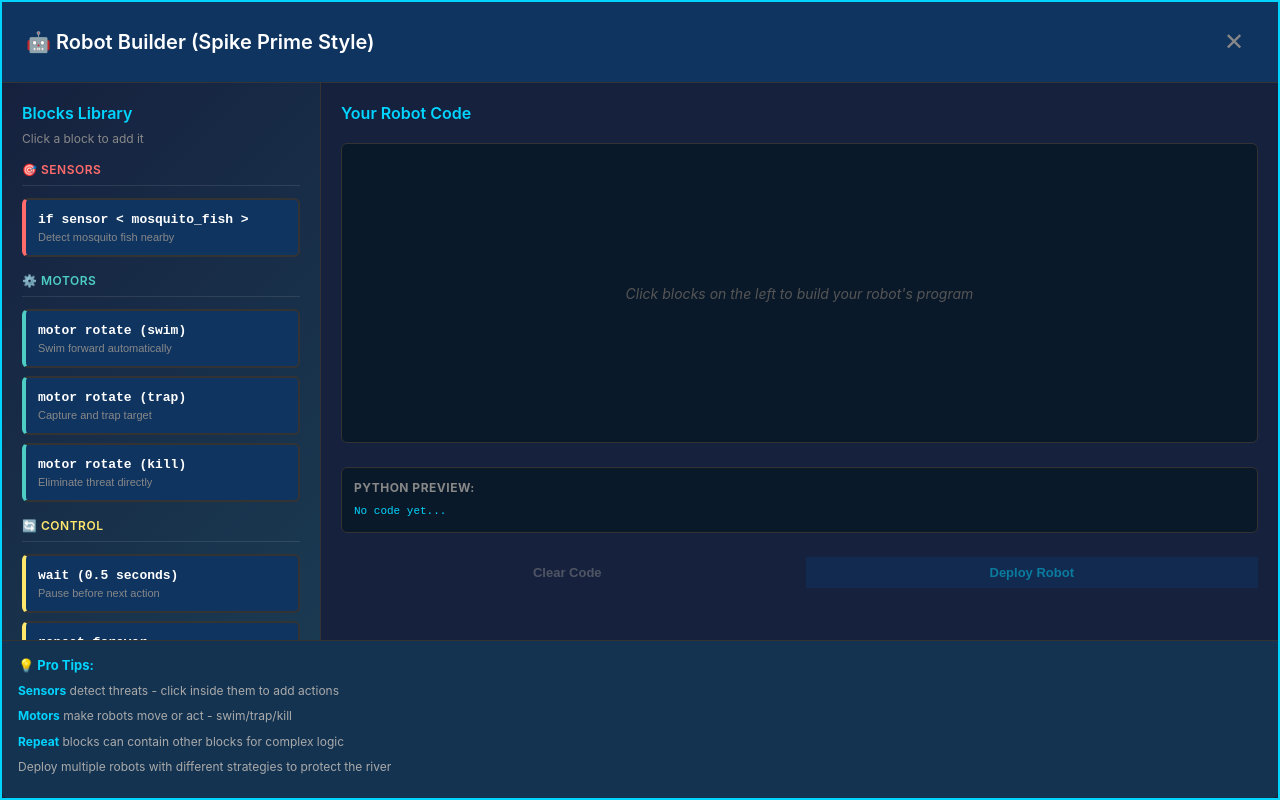
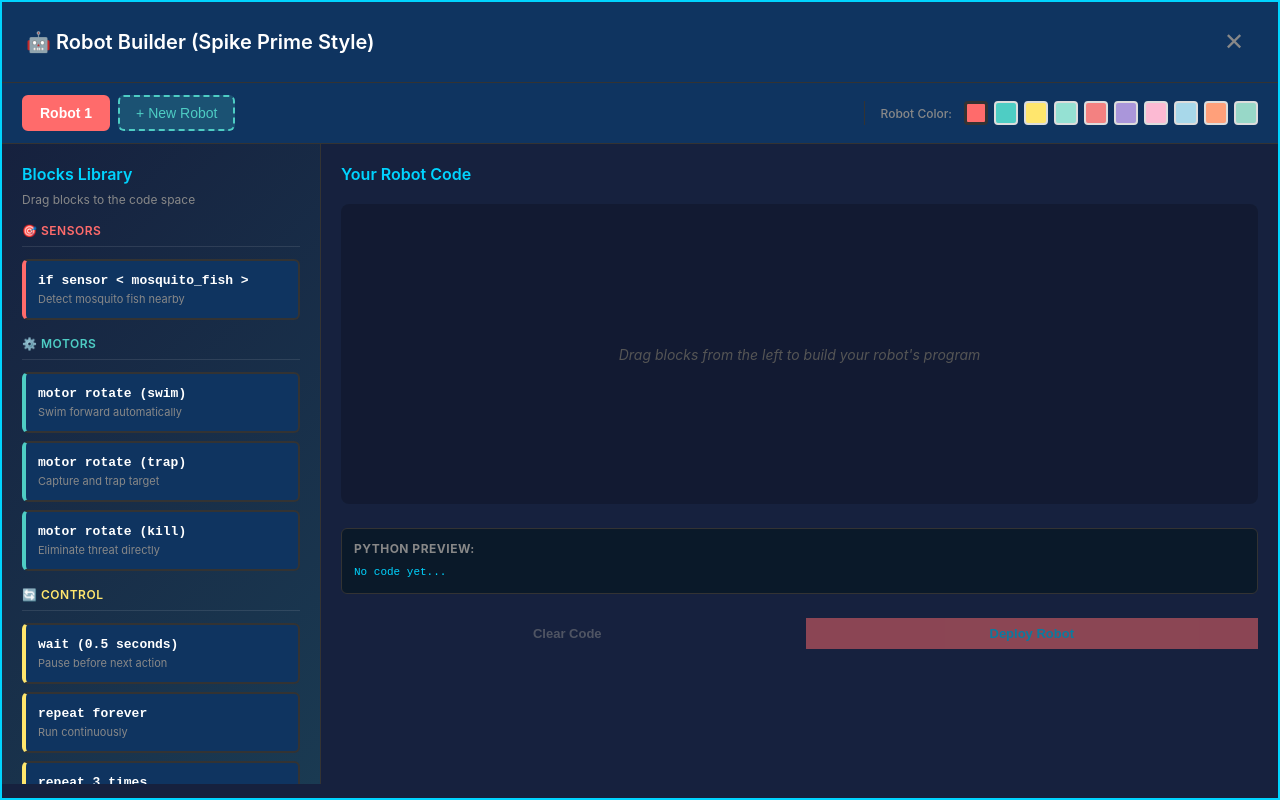
Before and after one commit to jamcodehub/RiverEcoSystem, a React (Vite) app: page / in a window 1280 px wide. Both pictures are taken after a click on the button "🤖 Build Robot". Built offline with nearby package versions, Linux system fonts and the light colour scheme.

Commit message:
big RobotBuilder update

```diff
--- a/src/App.css
+++ b/src/App.css
@@ -519,7 +519,7 @@ body {
   grid-template-columns: 1fr 1fr;
   flex: 1;
   overflow: hidden;
-  max-height: calc(90vh - 80px);
+  max-height: calc(100vh - 160px);
   gap: 0;
 }
 
@@ -809,6 +809,155 @@ body {
   color: #00d4ff;
 }
 
+/* ============ Robot Tabs ============ */
+.robot-tabs {
+  background: #0f3460;
+  border-bottom: 1px solid #333;
+  padding: 12px 20px;
+  display: flex;
+  justify-content: space-between;
+  align-items: center;
+  gap: 16px;
+  flex-wrap: wrap;
+}
+
+.tabs-container {
+  display: flex;
+  gap: 8px;
+  align-items: center;
+  flex-wrap: wrap;
+}
+
+.robot-tab {
+  display: flex;
+  align-items: center;
+  gap: 4px;
+  border: 2px solid;
+  border-radius: 6px;
+  overflow: hidden;
+  transition: all 0.2s;
+}
+
+.tab-button {
+  background: none;
+  border: none;
+  padding: 8px 16px;
+  cursor: pointer;
+  font-size: 14px;
+  font-weight: 500;
+  transition: all 0.2s;
+  white-space: nowrap;
+}
+
+.robot-tab.active .tab-button {
+  font-weight: 600;
+}
+
+.robot-tab:not(.active) {
+  background: rgba(255, 255, 255, 0.05);
+}
+
+.robot-tab:not(.active) .tab-button {
+  opacity: 0.7;
+}
+
+.robot-tab:not(.active) .tab-button:hover {
+  opacity: 1;
+}
+
+.tab-delete {
+  background: rgba(255, 0, 0, 0.2);
+  border: none;
+  color: #ff4444;
+  width: 24px;
+  height: 24px;
+  border-radius: 3px;
+  cursor: pointer;
+  display: flex;
+  align-items: center;
+  justify-content: center;
+  transition: all 0.2s;
+  font-size: 14px;
+  margin-right: 4px;
+}
+
+.tab-delete:hover {
+  background: rgba(255, 0, 0, 0.4);
+}
+
+.btn-new-robot {
+  background: rgba(78, 205, 196, 0.2);
+  border: 2px dashed #4ecdc4;
+  color: #4ecdc4;
+  padding: 8px 16px;
+  border-radius: 6px;
+  cursor: pointer;
+  font-size: 14px;
+  font-weight: 500;
+  transition: all 0.2s;
+  white-space: nowrap;
+}
+
+.btn-new-robot:hover {
+  background: rgba(78, 205, 196, 0.3);
+}
+
+.robot-settings {
+  display: flex;
+  align-items: center;
+  gap: 12px;
+  padding-left: 16px;
+  border-left: 1px solid #333;
+}
+
+.robot-settings label {
+  font-size: 12px;
+  color: #888;
+  font-weight: 500;
+}
+
+.color-picker {
+  display: flex;
+  gap: 6px;
+  flex-wrap: wrap;
+}
+
+.color-option {
+  width: 24px;
+  height: 24px;
+  border-radius: 4px;
+  cursor: pointer;
+  transition: all 0.2s;
+  border: 2px solid #ddd;
+}
+
+.color-option:hover {
+  transform: scale(1.1);
+}
+
+/* ============ Drag & Drop Styles ============ */
+.block-button {
+  cursor: grab;
+  transition: all 0.2s;
+}
+
+.block-button:active {
+  cursor: grabbing;
+  opacity: 0.8;
+}
+
+.code-workspace {
+  border: 2px dashed transparent;
+  border-radius: 8px;
+  transition: all 0.2s;
+  min-height: 200px;
+  background: rgba(0, 0, 0, 0.2);
+}
+
+.code-workspace:hover {
+  background: rgba(0, 0, 0, 0.3);
+}
+
 /* ============ Scrollbars ============ */
 ::-webkit-scrollbar {
   width: 8px;
@@ -844,7 +993,7 @@ body {
 .fullscreen-layout {
   grid-template-columns: 25% 1fr;
   flex: 1;
-  max-height: calc(100vh - 80px);
+  max-height: calc(100vh - 160px);
   gap: 0;
 }
 
--- a/src/App.jsx
+++ b/src/App.jsx
@@ -522,7 +522,7 @@ function App() {
     setIsPaused(false);
   };
 
-  const deployRobot = (code) => {
+  const deployRobot = (code, color = '#4ECDC4') => {
     if (code.length === 0) {
       alert('Build a robot with at least one code block!');
       return;
@@ -537,6 +537,7 @@ function App() {
       code: code,
       age: 0,
       alive: true,
+      color: color,
     };
     setRobots(prev => [...prev, newRobot]);
     setTelemetry(prev => ({ ...prev, totalRobotsDeployed: prev.totalRobotsDeployed + 1 }));
--- a/src/components/EcosystemCanvas.jsx
+++ b/src/components/EcosystemCanvas.jsx
@@ -197,6 +197,7 @@ const EcosystemCanvas = ({ creatures, robots }) => {
       const huntSpeed = robot.huntingSpeed || 0;
       const maxSpeed = 4;
       const speedRatio = Math.min(huntSpeed / maxSpeed, 1);
+      const robotColor = robot.color || '#f39c12';
 
       // Hunting glow indicator
       if (speedRatio > 0.3) {
@@ -209,11 +210,11 @@ const EcosystemCanvas = ({ creatures, robots }) => {
       }
 
       // Robot body
-      ctx.fillStyle = '#f39c12';
+      ctx.fillStyle = robotColor;
       ctx.fillRect(x - 8, y - 8, 16, 16);
 
       // Speed indicator - color changes with speed
-      const speedColor = speedRatio > 0.7 ? '#ff4444' : speedRatio > 0.3 ? '#ffaa00' : '#f39c12';
+      const speedColor = speedRatio > 0.7 ? '#ff4444' : speedRatio > 0.3 ? '#ffaa00' : robotColor;
       ctx.strokeStyle = speedColor;
       ctx.lineWidth = 2 + (speedRatio * 2);
       ctx.strokeRect(x - 6, y - 6, 12, 12);
@@ -237,7 +238,6 @@ const EcosystemCanvas = ({ creatures, robots }) => {
     // Draw info text
     ctx.fillStyle = '#333';
     ctx.font = '12px sans-serif';
-    ctx.fillText('Drag to view • Space to pause', 10, height - 10);
   }, [creatures, robots, canvasSize]);
 
   return (
--- a/src/components/RobotBuilder.jsx
+++ b/src/components/RobotBuilder.jsx
@@ -62,34 +62,87 @@ const AVAILABLE_BLOCKS = [
   },
 ];
 
+const ROBOT_COLORS = [
+  '#FF6B6B', '#4ECDC4', '#FFE66D', '#95E1D3', '#F38181',
+  '#AA96DA', '#FCBAD3', '#A8D8EA', '#FFA07A', '#98D8C8'
+];
+
 const RobotBuilder = ({ onDeploy, onClose, selectedCode, setSelectedCode }) => {
+  const [robots, setRobots] = useState([
+    { id: 1, name: 'Robot 1', code: [], color: ROBOT_COLORS[0] }
+  ]);
+  const [activeRobotId, setActiveRobotId] = useState(1);
   const [draggedBlock, setDraggedBlock] = useState(null);
 
+  const activeRobot = robots.find(r => r.id === activeRobotId);
+
+  const createNewRobot = () => {
+    const newId = Math.max(...robots.map(r => r.id), 0) + 1;
+    const newRobot = {
+      id: newId,
+      name: `Robot ${robots.length + 1}`,
+      code: [],
+      color: ROBOT_COLORS[robots.length % ROBOT_COLORS.length]
+    };
+    setRobots([...robots, newRobot]);
+    setActiveRobotId(newId);
+  };
+
+  const deleteRobot = (id) => {
+    if (robots.length === 1) {
+      alert('You must have at least one robot!');
+      return;
+    }
+    const updated = robots.filter(r => r.id !== id);
+    setRobots(updated);
+    setActiveRobotId(updated[0].id);
+  };
+
+  const updateRobotCode = (code) => {
+    setRobots(robots.map(r =>
+      r.id === activeRobotId ? { ...r, code } : r
+    ));
+  };
+
+  const updateRobotColor = (color) => {
+    setRobots(robots.map(r =>
+      r.id === activeRobotId ? { ...r, color } : r
+    ));
+  };
+
   const handleAddBlock = (block) => {
-    setSelectedCode([...selectedCode, { ...block, children: [] }]);
+    if (activeRobot) {
+      updateRobotCode([...activeRobot.code, { ...block, children: [] }]);
+    }
   };
 
   const handleRemoveBlock = (index) => {
-    setSelectedCode(selectedCode.filter((_, i) => i !== index));
+    if (activeRobot) {
+      updateRobotCode(activeRobot.code.filter((_, i) => i !== index));
+    }
   };
 
   const handleAddChildBlock = (parentIndex, block) => {
-    const updated = [...selectedCode];
-    if (!updated[parentIndex].children) {
-      updated[parentIndex].children = [];
+    if (activeRobot) {
+      const updated = [...activeRobot.code];
+      if (!updated[parentIndex].children) {
+        updated[parentIndex].children = [];
+      }
+      updated[parentIndex].children.push({ ...block, children: [] });
+      updateRobotCode(updated);
     }
-    updated[parentIndex].children.push({ ...block, children: [] });
-    setSelectedCode(updated);
   };
 
   const handleRemoveChildBlock = (parentIndex, childIndex) => {
-    const updated = [...selectedCode];
-    updated[parentIndex].children.splice(childIndex, 1);
-    setSelectedCode(updated);
+    if (activeRobot) {
+      const updated = [...activeRobot.code];
+      updated[parentIndex].children.splice(childIndex, 1);
+      updateRobotCode(updated);
+    }
   };
 
   const handleClearCode = () => {
-    setSelectedCode([]);
+    updateRobotCode([]);
   };
 
   const generatePython = (blocks, indent = 0) => {
@@ -104,8 +157,34 @@ const RobotBuilder = ({ onDeploy, onClose, selectedCode, setSelectedCode }) => {
   };
 
   const handleDeploy = () => {
-    const pythonCode = generatePython(selectedCode);
-    onDeploy(pythonCode.split('\n').filter(l => l.trim()));
+    if (!activeRobot) return;
+    const pythonCode = generatePython(activeRobot.code);
+    onDeploy(pythonCode.split('\n').filter(l => l.trim()), activeRobot.color);
+  };
+
+  const handleDragStart = (e, block) => {
+    setDraggedBlock(block);
+  };
+
+  const handleDragOver = (e) => {
+    e.preventDefault();
+    e.currentTarget.style.borderColor = '#4ECDC4';
+    e.currentTarget.style.backgroundColor = 'rgba(78, 205, 196, 0.1)';
+  };
+
+  const handleDragLeave = (e) => {
+    e.currentTarget.style.borderColor = 'transparent';
+    e.currentTarget.style.backgroundColor = 'transparent';
+  };
+
+  const handleDrop = (e) => {
+    e.preventDefault();
+    e.currentTarget.style.borderColor = 'transparent';
+    e.currentTarget.style.backgroundColor = 'transparent';
+    if (draggedBlock) {
+      handleAddBlock(draggedBlock);
+      setDraggedBlock(null);
+    }
   };
 
   const getBlockColor = (category) => {
@@ -183,11 +262,69 @@ const RobotBuilder = ({ onDeploy, onClose, selectedCode, setSelectedCode }) => {
           <button className="close-btn" onClick={onClose}>✕</button>
         </div>
 
+        {/* Robot Tabs */}
+        <div className="robot-tabs">
+          <div className="tabs-container">
+            {robots.map(robot => (
+              <div
+                key={robot.id}
+                className={`robot-tab ${activeRobotId === robot.id ? 'active' : ''}`}
+                style={{
+                  backgroundColor: activeRobotId === robot.id ? robot.color : 'transparent',
+                  borderColor: robot.color
+                }}
+              >
+                <button
+                  className="tab-button"
+                  onClick={() => setActiveRobotId(robot.id)}
+                  style={{
+                    color: activeRobotId === robot.id ? '#fff' : robot.color
+                  }}
+                >
+                  {robot.name}
+                </button>
+                {robots.length > 1 && (
+                  <button
+                    className="tab-delete"
+                    onClick={() => deleteRobot(robot.id)}
+                    title="Delete this robot"
+                  >
+                    ✕
+                  </button>
+                )}
+              </div>
+            ))}
+            <button className="btn-new-robot" onClick={createNewRobot} title="Create new robot">
+              + New Robot
+            </button>
+          </div>
+
+          {activeRobot && (
+            <div className="robot-settings">
+              <label>Robot Color:</label>
+              <div className="color-picker">
+                {ROBOT_COLORS.map(color => (
+                  <button
+                    key={color}
+                    className="color-option"
+                    style={{
+                      backgroundColor: color,
+                      border: activeRobot.color === color ? '3px solid #333' : '2px solid #ddd'
+                    }}
+                    onClick={() => updateRobotColor(color)}
+                    title={`Set to ${color}`}
+                  />
+                ))}
+              </div>
+            </div>
+          )}
+        </div>
+
         <div className="builder-container fullscreen-layout">
           {/* LEFT: Available Blocks */}
           <div className="blocks-panel">
             <h3>Blocks Library</h3>
-            <p className="panel-description">Click a block to add it</p>
+            <p className="panel-description">Drag blocks to the code space</p>
 
             <div className="block-categories">
               {/* Sensor Blocks */}
@@ -197,15 +334,16 @@ const RobotBuilder = ({ onDeploy, onClose, selectedCode, setSelectedCode }) => {
                 </h4>
                 <div className="blocks-list">
                   {AVAILABLE_BLOCKS.filter(b => b.category === 'sensor').map(block => (
-                    <button
+                    <div
                       key={block.id}
                       className="block-button sensor-block"
-                      onClick={() => handleAddBlock(block)}
+                      draggable
+                      onDragStart={(e) => handleDragStart(e, block)}
                       title={block.description}
                     >
                       <div className="block-label">{block.label}</div>
                       <div className="block-desc">{block.description}</div>
-                    </button>
+                    </div>
                   ))}
                 </div>
               </div>
@@ -217,15 +355,16 @@ const RobotBuilder = ({ onDeploy, onClose, selectedCode, setSelectedCode }) => {
                 </h4>
                 <div className="blocks-list">
                   {AVAILABLE_BLOCKS.filter(b => b.category === 'motor').map(block => (
-                    <button
+                    <div
                       key={block.id}
                       className="block-button motor-block"
-                      onClick={() => handleAddBlock(block)}
+                      draggable
+                      onDragStart={(e) => handleDragStart(e, block)}
                       title={block.description}
                     >
                       <div className="block-label">{block.label}</div>
                       <div className="block-desc">{block.description}</div>
-                    </button>
+                    </div>
                   ))}
                 </div>
               </div>
@@ -237,15 +376,16 @@ const RobotBuilder = ({ onDeploy, onClose, selectedCode, setSelectedCode }) => {
                 </h4>
                 <div className="blocks-list">
                   {AVAILABLE_BLOCKS.filter(b => b.category === 'control').map(block => (
-                    <button
+                    <div
                       key={block.id}
                       className="block-button control-block"
-                      onClick={() => handleAddBlock(block)}
+                      draggable
+                      onDragStart={(e) => handleDragStart(e, block)}
                       title={block.description}
                     >
                       <div className="block-label">{block.label}</div>
                       <div className="block-desc">{block.description}</div>
-                    </button>
+                    </div>
                   ))}
                 </div>
               </div>
@@ -256,14 +396,19 @@ const RobotBuilder = ({ onDeploy, onClose, selectedCode, setSelectedCode }) => {
           <div className="code-panel">
             <h3>Your Robot Code</h3>
 
-            <div className="code-workspace">
-              {selectedCode.length === 0 ? (
+            <div
+              className="code-workspace"
+              onDragOver={handleDragOver}
+              onDragLeave={handleDragLeave}
+              onDrop={handleDrop}
+            >
+              {activeRobot && activeRobot.code.length === 0 ? (
                 <div className="empty-workspace">
-                  <p>Click blocks on the left to build your robot's program</p>
+                  <p>Drag blocks from the left to build your robot's program</p>
                 </div>
               ) : (
                 <div className="code-blocks-display">
-                  {selectedCode.map((block, index) => renderCodeBlock(block, index + 1))}
+                  {activeRobot && activeRobot.code.map((block, index) => renderCodeBlock(block, index + 1))}
                 </div>
               )}
             </div>
@@ -272,10 +417,10 @@ const RobotBuilder = ({ onDeploy, onClose, selectedCode, setSelectedCode }) => {
             <div className="code-preview">
               <h4>Python Preview:</h4>
               <pre>
-                {selectedCode.length === 0 ? (
+                {activeRobot && activeRobot.code.length === 0 ? (
                   'No code yet...'
                 ) : (
-                  generatePython(selectedCode).trim()
+                  activeRobot && generatePython(activeRobot.code).trim()
                 )}
               </pre>
             </div>
@@ -285,30 +430,20 @@ const RobotBuilder = ({ onDeploy, onClose, selectedCode, setSelectedCode }) => {
               <button
                 className="btn btn-secondary"
                 onClick={handleClearCode}
-                disabled={selectedCode.length === 0}
+                disabled={!activeRobot || activeRobot.code.length === 0}
               >
                 Clear Code
               </button>
               <button
                 className="btn btn-primary"
                 onClick={handleDeploy}
-                disabled={selectedCode.length === 0}
+                disabled={!activeRobot || activeRobot.code.length === 0}
+                style={{ backgroundColor: activeRobot ? activeRobot.color : '#4ECDC4' }}
               >
                 Deploy Robot
               </button>
             </div>
           </div>
-        </div>
-
-        {/* Tips */}
-        <div className="builder-tips">
-          <h4>💡 Pro Tips:</h4>
-          <ul>
-            <li><strong>Sensors</strong> detect threats - click inside them to add actions</li>
-            <li><strong>Motors</strong> make robots move or act - swim/trap/kill</li>
-            <li><strong>Repeat</strong> blocks can contain other blocks for complex logic</li>
-            <li>Deploy multiple robots with different strategies to protect the river</li>
-          </ul>
         </div>
       </div>
     </div>
```
